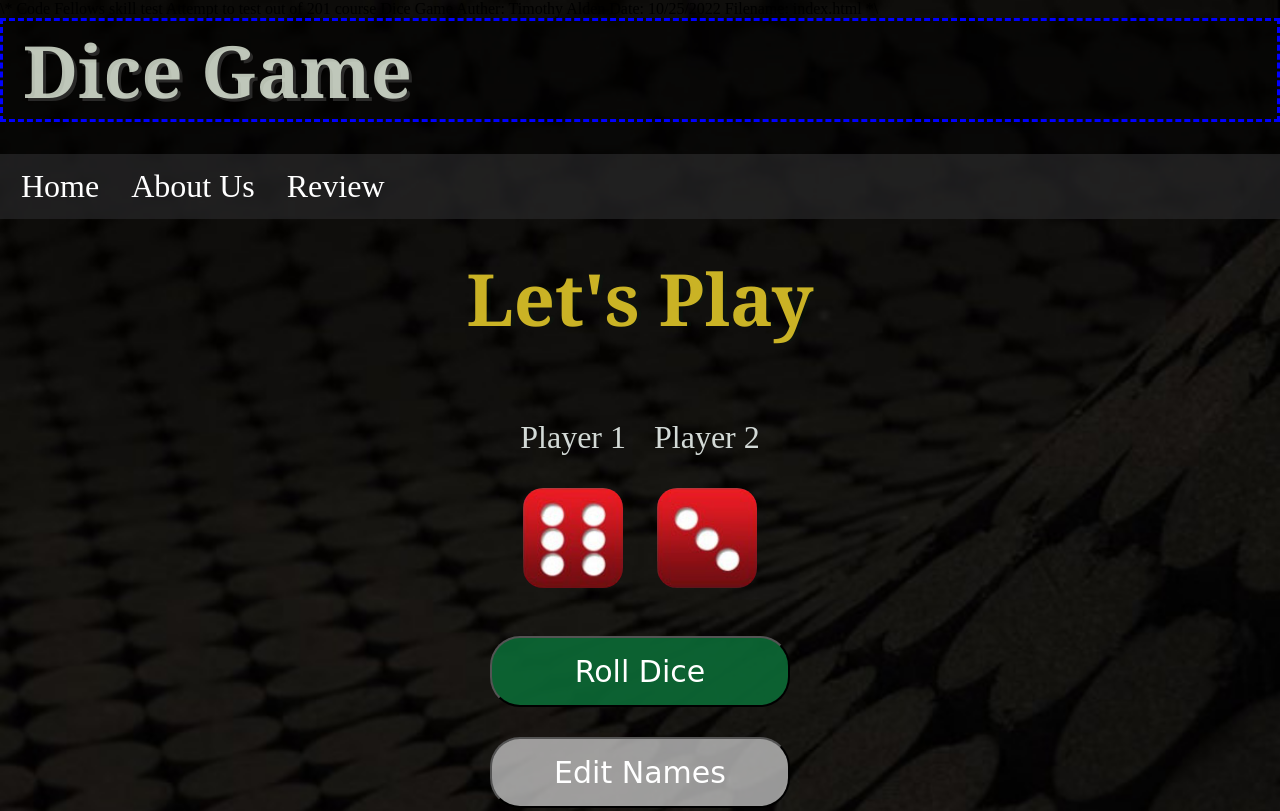
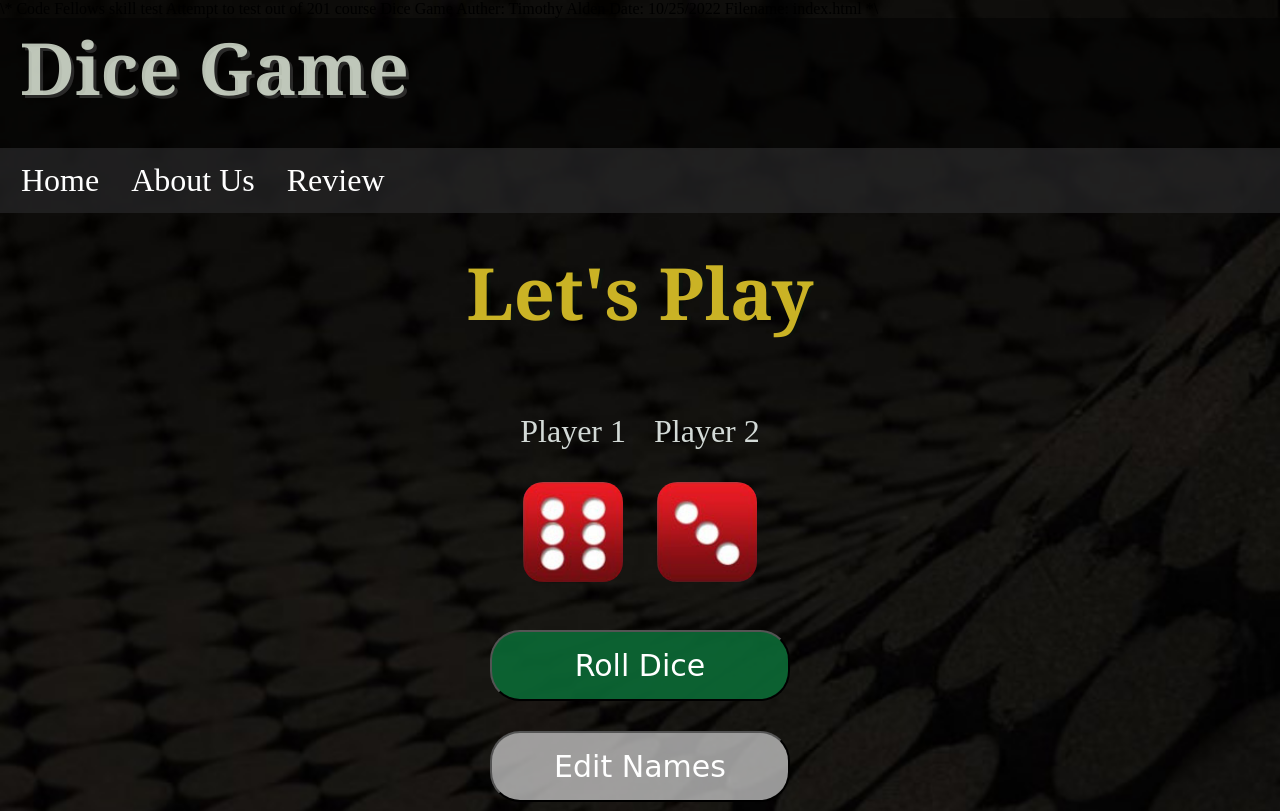
Before and after one commit to timothyda/Dice-game, a plain HTML site: page index.html in a window 1280 px wide. Shown: the top 811 px of the page. Drawn offline with Linux system fonts and the light colour scheme.

Commit message:
remove border on header

```diff
--- a/main.css
+++ b/main.css
@@ -60,8 +60,6 @@ h1 {
     color: #e3ecdcce;
     text-align: left;
     padding-left: 20px;
-    border-width: 11px;
-    border: dashed blue;
 }
 
 h2 {
--- a/script.js
+++ b/script.js
@@ -1,4 +1,4 @@
-//sets dice side images as veriable
+//sets dice side image as veriable
 let img= ["Dice1.png","Dice2.png","Dice3.png",
 "Dice4.png","Dice5.png","Dice6.png"];
 
```
